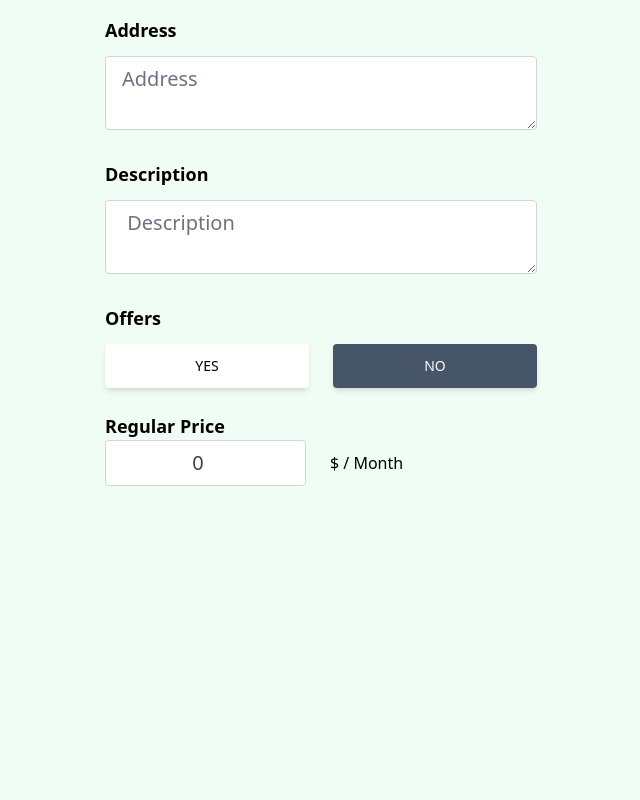
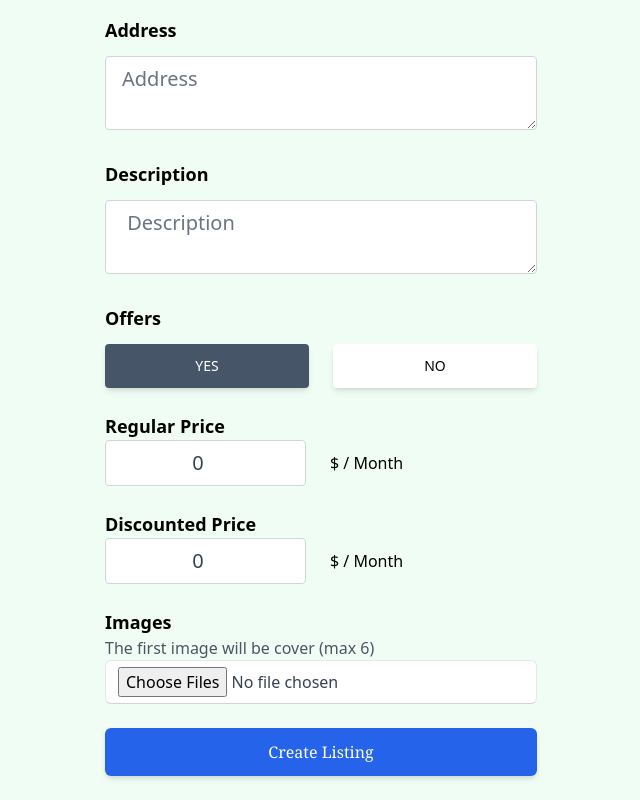
Before and after one commit to trdxDeepu/EstateApp, a React (Vite) app: page /create-listing in a window 1280 px wide. Shown: the part 664-1464 px from the top of the page, without its empty margins (319-959 px from the left). Before the commit the page ends 1174 px from the top, so only its background shows below. Built offline with nearby package versions, Linux system fonts and the light colour scheme; no server answers.

Commit message:
added input file type for pics

```diff
--- a/src/Pages/CreateListing.jsx
+++ b/src/Pages/CreateListing.jsx
@@ -10,8 +10,9 @@ const CreateListing = () => {
     furnished: true,
     address: "",
     description: "",
-    offer: false,
+    offer: true,
     regularPrice: 0,
+    discountPrice: 0,
   });
 
   const {
@@ -25,6 +26,7 @@ const CreateListing = () => {
     description,
     offer,
     regularPrice,
+    discountPrice,
   } = formData;
 
   const OnChange = () => {};
@@ -245,6 +247,62 @@ const CreateListing = () => {
             </div>
           </div>
         </div>
+        {offer && (
+          <div className="mt-6 flex items-center mb-6 ">
+            <div className=" ">
+              <p className="text-lg font-sans font-semibold ">
+                Discounted Price
+              </p>
+              <div className=" flex w-full justify-center items-center space-x-6">
+                <input
+                  type="number"
+                  id="discountPrice"
+                  value={discountPrice}
+                  onChange={OnChange}
+                  min="50"
+                  max="40000000"
+                  required={offer}
+                  className="w-full px-4 py-2 text-xl text-gray-700 bg-white
+              border border-gray-300 rounded transition duration-150 ease-in-out
+              focus:bg-white focus:border-slate-600 focus:text-gray-700 text-center
+              "
+                />
+                {type === "rent" && (
+                  <div>
+                    <p className="text-md w-full whitespace-nowrap ">
+                      {" "}
+                      $ / Month
+                    </p>
+                  </div>
+                )}
+              </div>
+            </div>
+          </div>
+        )}
+        <div className="mb-6 ">
+          <p className="font-sans font-semibold text-lg ">Images</p>
+          <p className="text-gray-600">The first image will be cover (max 6)</p>
+          <input
+            type="file"
+            id="images"
+            onChange={OnChange}
+            accept=".jpg,.png,.jpeg"
+            multiple
+            required
+            className="w-full px-3 py-1.5 text-gray-700 bg-white border border-b-gray-300 rounded-md
+            transition duration-150 ease-in-out
+            focus:bg-white focus:border-slate-600   "
+          />
+        </div>
+        <button
+          type="submit"
+          className="mb-6 w-full px-7 py-3 bg-blue-600 font-medium font-serif
+        rounded-md shadow-md text-white hover:bg-blue-700 hover:shadow-lg focus:bg-blue-700
+        focus : shadow-lg active:bg-blue-800 active: shadow-lg
+        transition duration-150 ease-in-out "
+        >
+          Create Listing
+        </button>
       </form>
     </main>
   );
```
